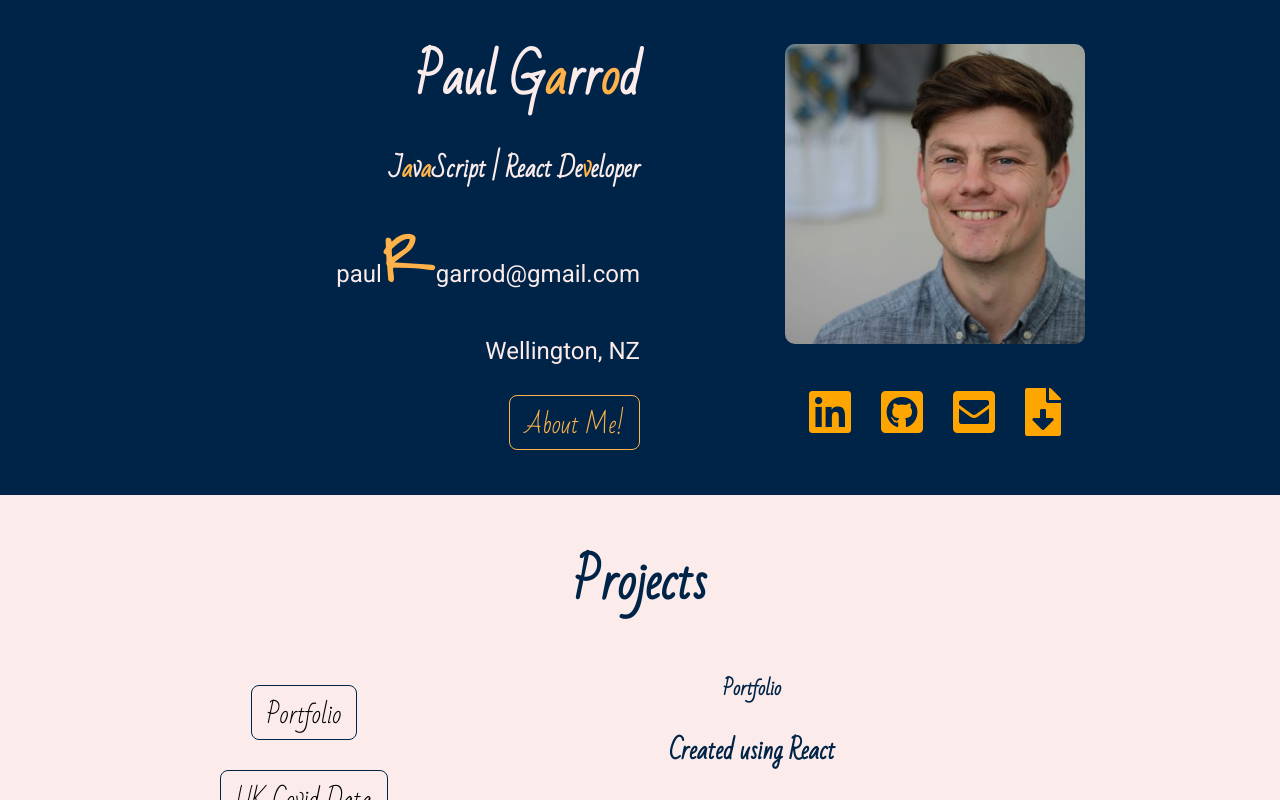
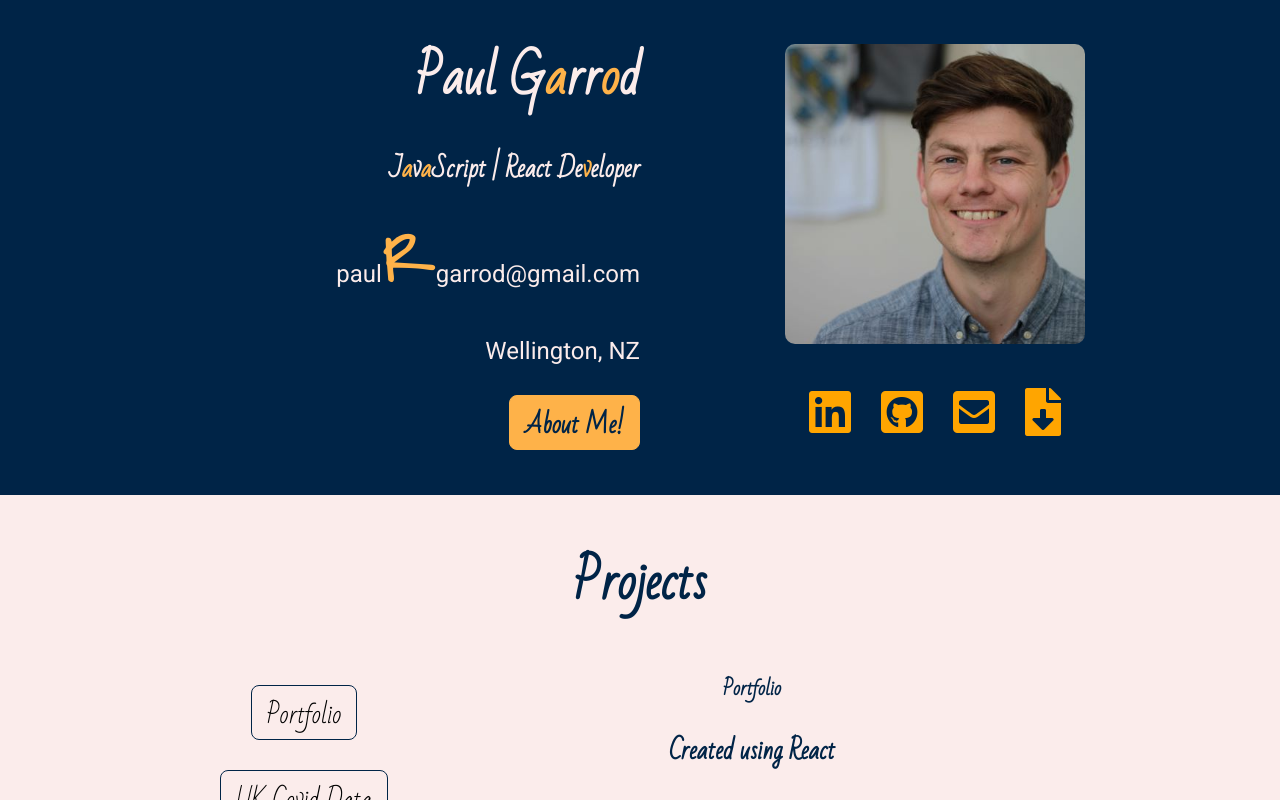
Before and after one commit to PaulGarrod/paulGarrodDevPortfolio, a React (Create React App) app: page / in a window 1280 px wide. In both pictures the pointer is over the button "About Me!". Shown: the top 800 px of the page. Built offline with nearby package versions, Linux system fonts and the light colour scheme.

Commit message:
update css transitions
update button transitions

```diff
--- a/src/Header.css
+++ b/src/Header.css
@@ -17,6 +17,7 @@
 }
 
 .header-button {
+    transition: ease-in 0.4s;
     background-color: inherit;
     color: #feb249;
     border: 0.5px solid#feb249;
@@ -26,6 +27,13 @@
     height: 55px;
     font-family: Bad Script;
     cursor: pointer;
+}
+
+.header-button:hover {
+    transition: 0.4s;
+    background-color: #feb249;
+    color: #002447;
+    font-weight: bold;
 }
 
 .header-right {
@@ -62,9 +70,15 @@
 }
 
 .header-icons i {
+    transition: ease-in 0.4s;
     font-size: 3em;
     margin: 15px;
     color: orange;
+}
+
+.header-icons i:hover {
+    transition: ease-in 0.4s;
+    font-size: 4em;
 }
 
 @media (max-width: 850px){
--- a/src/ProjectCard.css
+++ b/src/ProjectCard.css
@@ -29,6 +29,10 @@
     height: 25px;
     font-family: Bad Script;
     cursor: pointer;
+}
+
+.btn {
+    transition: ease-in 0.4s;
 }
 
 .btn:hover {
```
